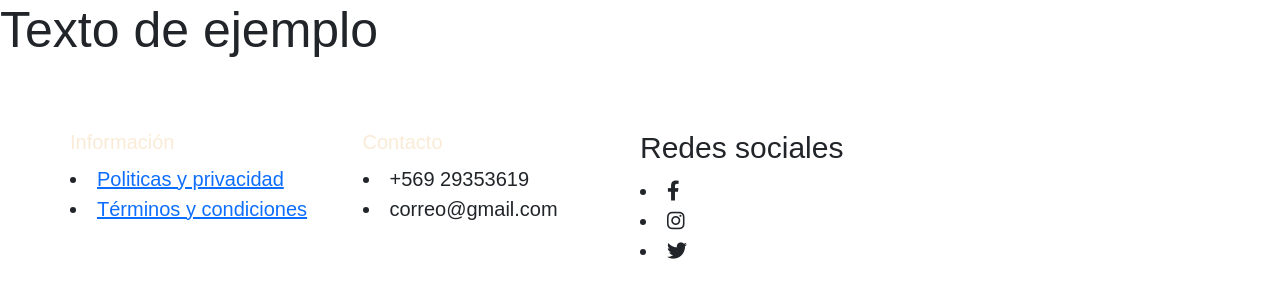
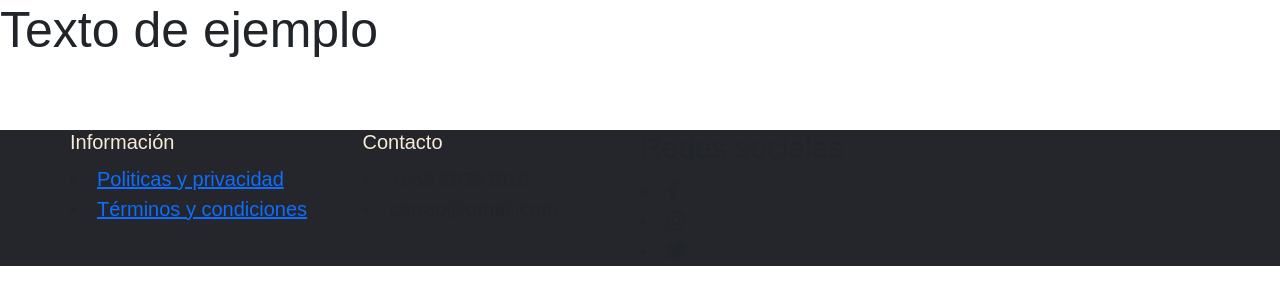
Before and after one commit to TwoThousand-Four/Barberia, a Django app: page / in a window 1280 px wide. Shown: the part 93-398 px from the top of the page. Run offline with Django 4.2, Linux system fonts and the light colour scheme; some libraries are stand-ins or nearby versions.

Commit message:
Update base.css

```diff
--- a/App/static/css/base.css
+++ b/App/static/css/base.css
@@ -11,6 +11,7 @@ header{
     width: 100%;
 }
 footer{
+    background-color: #24262b;
     height: 10%;
 }
 
```
